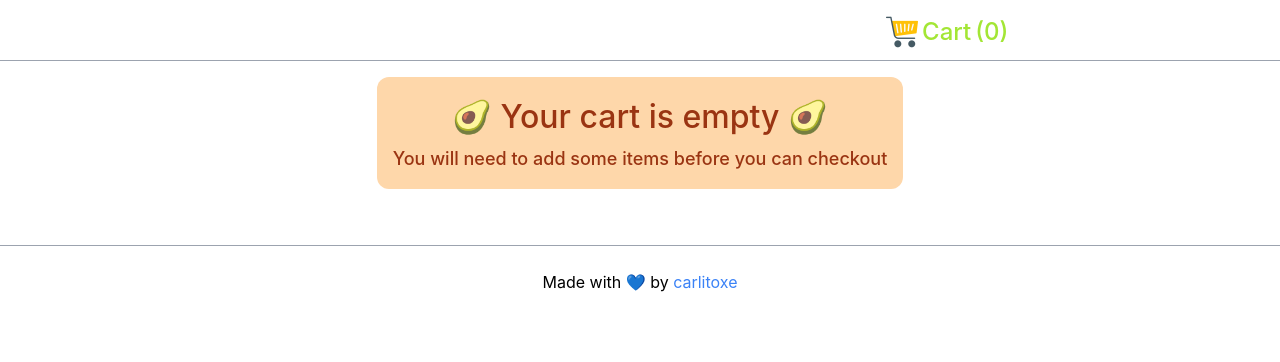
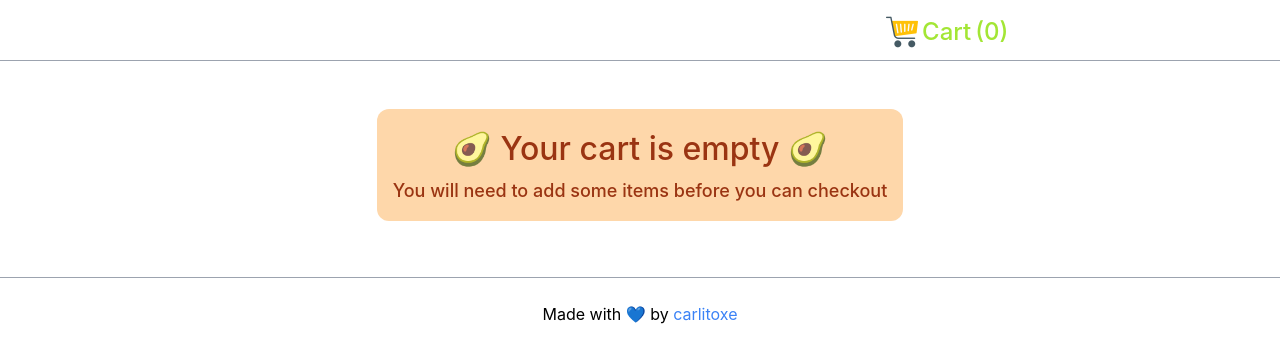
Before and after one commit to carlitoxe/nextjs12-avocados, a Next.js app: page /cart in a window 1280 px wide. Shown: the top 362 px of the page. Built offline with nearby package versions, Linux system fonts and the light colour scheme.

Commit message:
Modify UI of Cart page

```diff
--- a/pages/cart/index.tsx
+++ b/pages/cart/index.tsx
@@ -74,7 +74,7 @@ export default function Cart() {
 
             </article>
           </>
-        ) : (<div className='bg-orange-200 text-orange-800 rounded-xl p-4 font-medium'>
+        ) : (<div className='bg-orange-200 text-orange-800 rounded-xl p-4 font-medium mt-8'>
               <h1 className={styles.title}>🥑 Your cart is empty 🥑</h1>
               <p className='text-lg mt-1'>You will need to add some items before you can checkout</p>
             </div>
```
